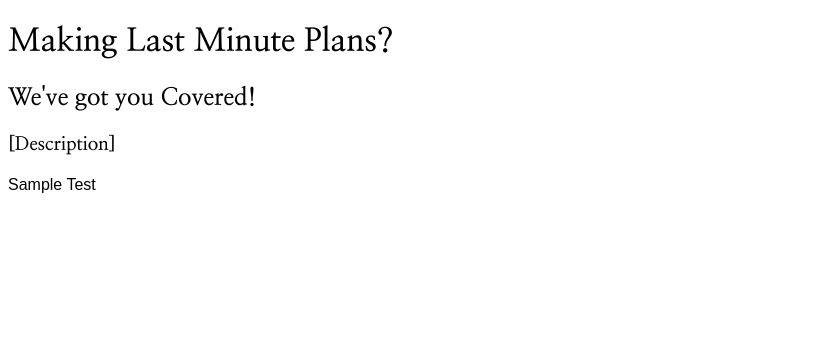
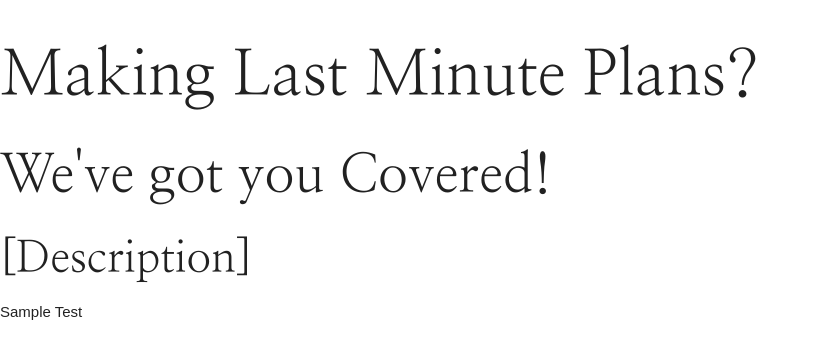
Before and after one commit to boushka9/last-minute-plans, a plain HTML site: page index.html in a window 1280 px wide. Shown: the whole page, without its empty margins (0-819 px from the left). Drawn offline with nearby package versions, Linux system fonts and the light colour scheme; a web font is replaced by a local one.

Commit message:
added HTML, google fonts for header and body, and linked class and elements in CSS, linked Materialize  for CSS into HTML

```diff
--- a/index.html
+++ b/index.html
@@ -2,6 +2,8 @@
 <html lang="en">
   <head>
     <meta charset="UTF-8">
+    <!--Import Materialize-->
+    <link type="text/css" rel="stylesheet" href="css/materialize.min.css"  media="screen,projection"/>
     <meta name="viewport" content="width=device-width, initial-scale=1.0">
     <meta http-equiv="X-UA-Compatible" content="ie=edge">
     <title>Last Minute Plans Main Page</title>
```
